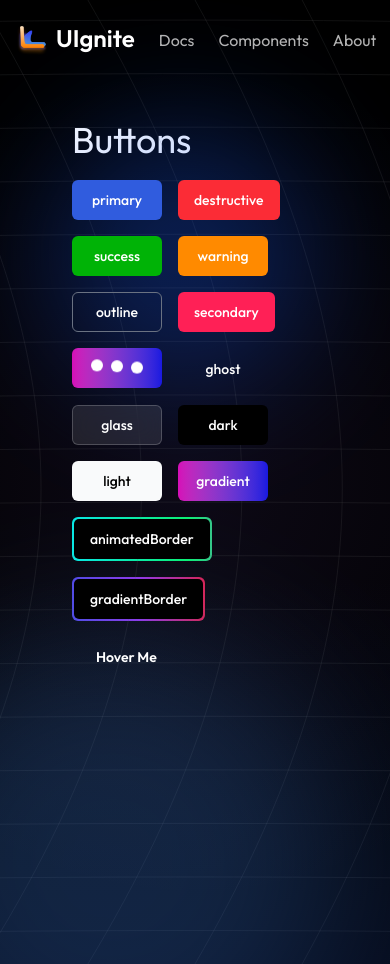
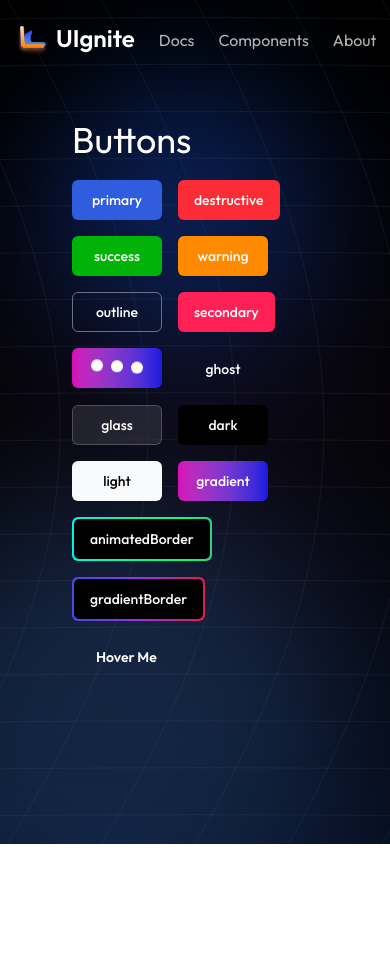
Before and after one commit to UIgnite/UIgnite, a React (Vite) app: page /test in a window 390 px wide. After the commit the page ends 844 px from the top, so only its background shows below. Built offline with nearby package versions, Linux system fonts and the light colour scheme; a web font is replaced by a local one.

Commit message:
feat: update Navbar and Home components with new layout and styles; enhance CustomTheme for improved responsiveness and visual effects

```diff
--- a/src/components/website/Navbar.jsx
+++ b/src/components/website/Navbar.jsx
@@ -5,7 +5,7 @@ import { GitHubLogoIcon } from "@radix-ui/react-icons";
 
 const Navbar = () => {
   return (
-    <div className="relative max-w-[88rem] px-4 sm:px-6 lg:px-8 flex flex-col w-full py-5 mx-auto md:flex-row md:items-center md:justify-between">
+    <div className="relative  max-w-[88rem] px-4 sm:px-6 lg:px-8 flex flex-col w-full py-5 mx-auto md:flex-row md:items-center md:justify-between">
       {/* logo */}
       <div className="flex flex-row gap-12 items-center justify-between text-[1rem] lg:justify-start">
         <Link href="/" className="flex items-center gap-2">
--- a/src/pages/Home.jsx
+++ b/src/pages/Home.jsx
@@ -24,7 +24,7 @@ const Home = () => {
 
                 <p className="!dark text-gray-600 text-sm sm:text-base md:text-lg max-w-md sm:max-w-lg md:max-w-prose mx-auto dark:text-zinc-400">
                   UIgnite helps you{"  "}
-                  <span className="!dark font-semibold text-blue-900 dark:text-blue-50 drop-shadow-[0_0_4px_rgba(30,64,175,0.3)] dark:drop-shadow-[0_0_4px_rgba(30,64,175,0.8)]">
+                  <span className="!dark font-semibold text-blue-900 dark:text-blue-50 drop-shadow-[0_0_4px_rgba(30,64,175,0.1)] dark:drop-shadow-[0_0_4px_rgba(30,64,175,0.8)]">
                     skip the design rabbit hole
                   </span>{" "}
                   with ready-to-use components that just look right.
@@ -41,6 +41,35 @@ const Home = () => {
               </div>
             </div>
           </div>
+
+
+
+
+          <div className=" flex flex-row gap-5 z-10 relative mt-36 cursor-pointer">
+            <div className="!dark flex-1 rounded-xl flex justify-center items-center bg-gray-200 dark:bg-gray-800  h-[400px]">
+              Card
+            </div>
+            <div className=" !dark flex-2 rounded-xl flex justify-center items-center bg-gray-200 dark:bg-gray-800 h-[400px]">
+              Coming Soon..
+            </div>
+            <div className=" !dark flex-1 rounded-xl flex justify-center items-center bg-gray-200 dark:bg-gray-800 h-[400px]">
+              Tooltip
+            </div>
+          </div>
+
+          <div className=" flex flex-row gap-5 z-10 relative mt-5 cursor-pointer">
+            <div className="!dark flex-1 rounded-xl flex justify-center items-center bg-gray-200 dark:bg-gray-800  h-[400px]">
+              Coming Soon...
+            </div>
+            <div className="!dark flex-1 rounded-xl flex justify-center items-center bg-gray-200 dark:bg-gray-800 h-[400px]">
+              Coming Soon...
+            </div>
+            <div className="!dark flex-1 rounded-xl flex justify-center items-center bg-gray-200 dark:bg-gray-800 h-[400px]">
+              Tooltip
+            </div>
+          </div>
+
+          {/* <div className="bg-red-600 h-[600px] mt-36">h</div> */}
         </div>
       </div>
     </CustomTheme>
--- a/src/utils/CustomTheme.jsx
+++ b/src/utils/CustomTheme.jsx
@@ -3,10 +3,10 @@ import { motion } from "framer-motion";
 
 export const CustomTheme = ({ children }) => {
   return (
-    <div className="!dark  dark:bg-black  dark:text-white   text-black relative overflow-hidden">
+    <div className="!dark dark:bg-black dark:text-white text-black relative overflow-hidden h-screen w-full">
       {/* Background Grid */}
       <div
-        className="!dark absolute inset-0  w-full h-full hidden dark:block"
+        className="!dark absolute inset-0 hidden dark:block pointer-events-none z-0"
         style={{
           background:
             "radial-gradient(circle at center, rgba(128, 90, 213, 0.1) 0%, transparent 80%)",
@@ -18,30 +18,22 @@ export const CustomTheme = ({ children }) => {
           preserveAspectRatio="xMidYMid slice"
         >
           <defs>
-            <linearGradient
-              id="gridGradient"
-              x1="0%"
-              y1="0%"
-              x2="100%"
-              y2="100%"
-            >
+            <linearGradient id="gridGradient" x1="0%" y1="0%" x2="100%" y2="100%">
               <stop offset="0%" stopColor="#333" stopOpacity="0.3" />
               <stop offset="100%" stopColor="#666" stopOpacity="0.3" />
             </linearGradient>
           </defs>
 
-          {/* Horizontal perspective lines */}
+          {/* Horizontal Lines */}
           {Array(20)
             .fill(0)
             .map((_, i) => {
               const y = i * 60;
-              const controlPointOffset = 400 - i * 20;
+              const cp = 400 - i * 20;
               return (
                 <path
                   key={`h-${i}`}
-                  d={`M 0,${y} C ${controlPointOffset},${y - 50} ${
-                    1920 - controlPointOffset
-                  },${y - 50} 1920,${y}`}
+                  d={`M 0,${y} C ${cp},${y - 50} ${1920 - cp},${y - 50} 1920,${y}`}
                   stroke="rgba(100, 100, 100, 0.2)"
                   fill="none"
                   strokeWidth="1"
@@ -49,18 +41,16 @@ export const CustomTheme = ({ children }) => {
               );
             })}
 
-          {/* Vertical perspective lines */}
+          {/* Vertical Lines */}
           {Array(20)
             .fill(0)
             .map((_, i) => {
               const x = i * 120;
-              const controlPointOffset = 300 - i * 10;
+              const cp = 300 - i * 10;
               return (
                 <path
                   key={`v-${i}`}
-                  d={`M ${x},0 C ${x + controlPointOffset},400 ${
-                    x + controlPointOffset
-                  },700 ${x},1080`}
+                  d={`M ${x},0 C ${x + cp},400 ${x + cp},700 ${x},1080`}
                   stroke="rgba(100, 100, 100, 0.2)"
                   fill="none"
                   strokeWidth="1"
@@ -70,23 +60,28 @@ export const CustomTheme = ({ children }) => {
         </svg>
       </div>
 
-      {/* Bouncy Blue Blobs */}
+      {/* Blobs */}
       <motion.div
         initial={{ scale: 0.9 }}
         animate={{ scale: [0.9, 1.1, 0.9] }}
         transition={{ repeat: Infinity, duration: 8, ease: "easeInOut" }}
-        className="!dark  dark:block absolute top-32 right-20 w-64  h-64 rounded-full bg-blue-400 dark:bg-blue-600 opacity-30 blur-3xl"
+        className="!dark dark:block absolute top-20 right-20 w-64 h-64 rounded-full bg-blue-400 dark:bg-blue-600 opacity-30 blur-3xl pointer-events-none z-0"
       />
 
       <motion.div
         initial={{ scale: 1 }}
         animate={{ scale: [1, 1.2, 1] }}
         transition={{ repeat: Infinity, duration: 10, ease: "easeInOut" }}
-        className="!dark dark:block absolute -bottom-22 -left-20  w-96 h-96 rounded-full bg-blue-500 dark:bg-blue-400 opacity-20 blur-3xl"
+        className="!dark dark:block absolute -bottom-22 -left-20 w-96 h-96 rounded-full bg-blue-500 dark:bg-blue-400 opacity-20 blur-3xl pointer-events-none z-0"
       />
 
-      <div className="!dark  absolute bottom-0 right-0  w-full h-96 bg-gradient-to-t from-blue-400/20 to-transparent dark:from-blue-900/20 dark:to-transparent" />
-      {children}
+      {/* Bottom Gradient */}
+      <div className="!dark absolute bottom-0 right-0 w-full h-96 bg-gradient-to-t from-blue-400/20 to-transparent dark:from-blue-900/20 dark:to-transparent pointer-events-none z-0" />
+
+      {/* Content Area (scrollable if needed) */}
+      <div className="relative z-10 h-full w-full overflow-y-auto ">
+        {children}
+      </div>
     </div>
   );
 };
```
